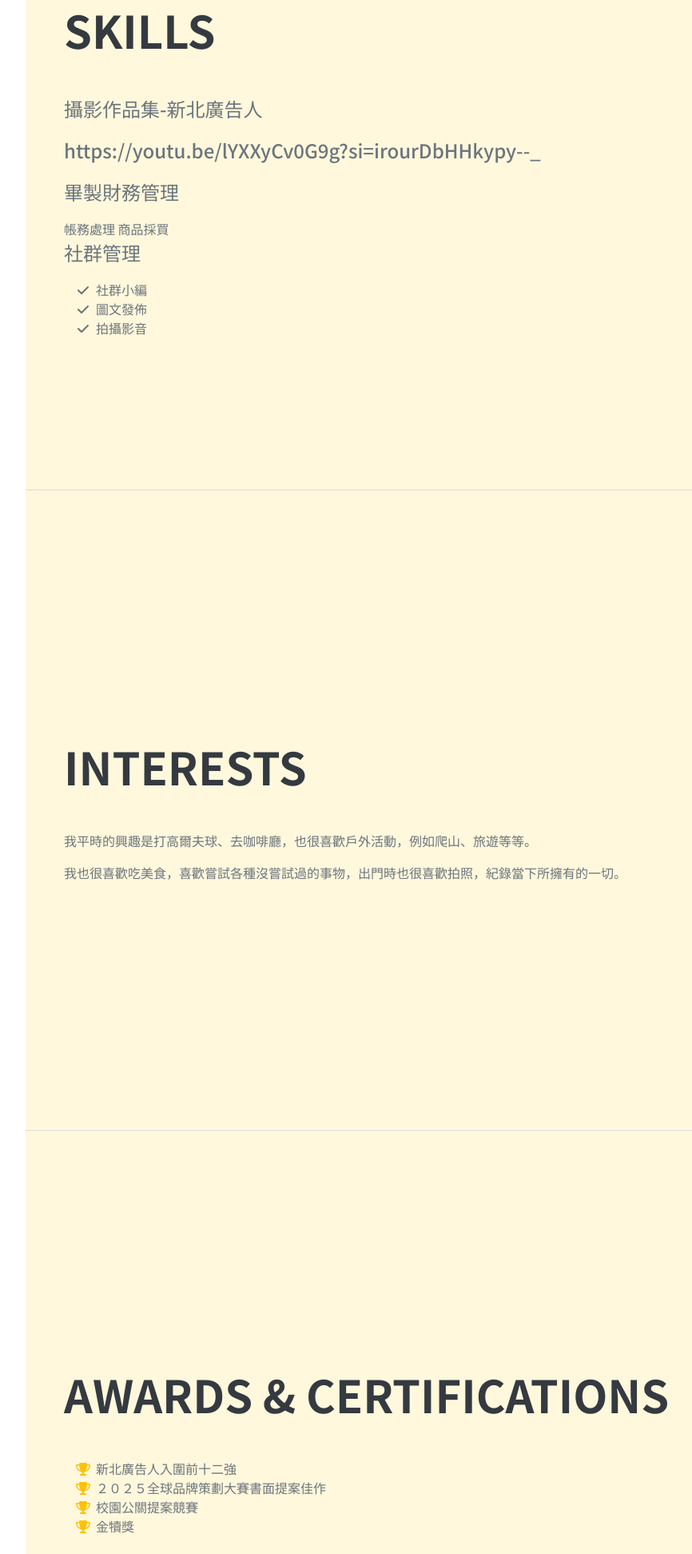
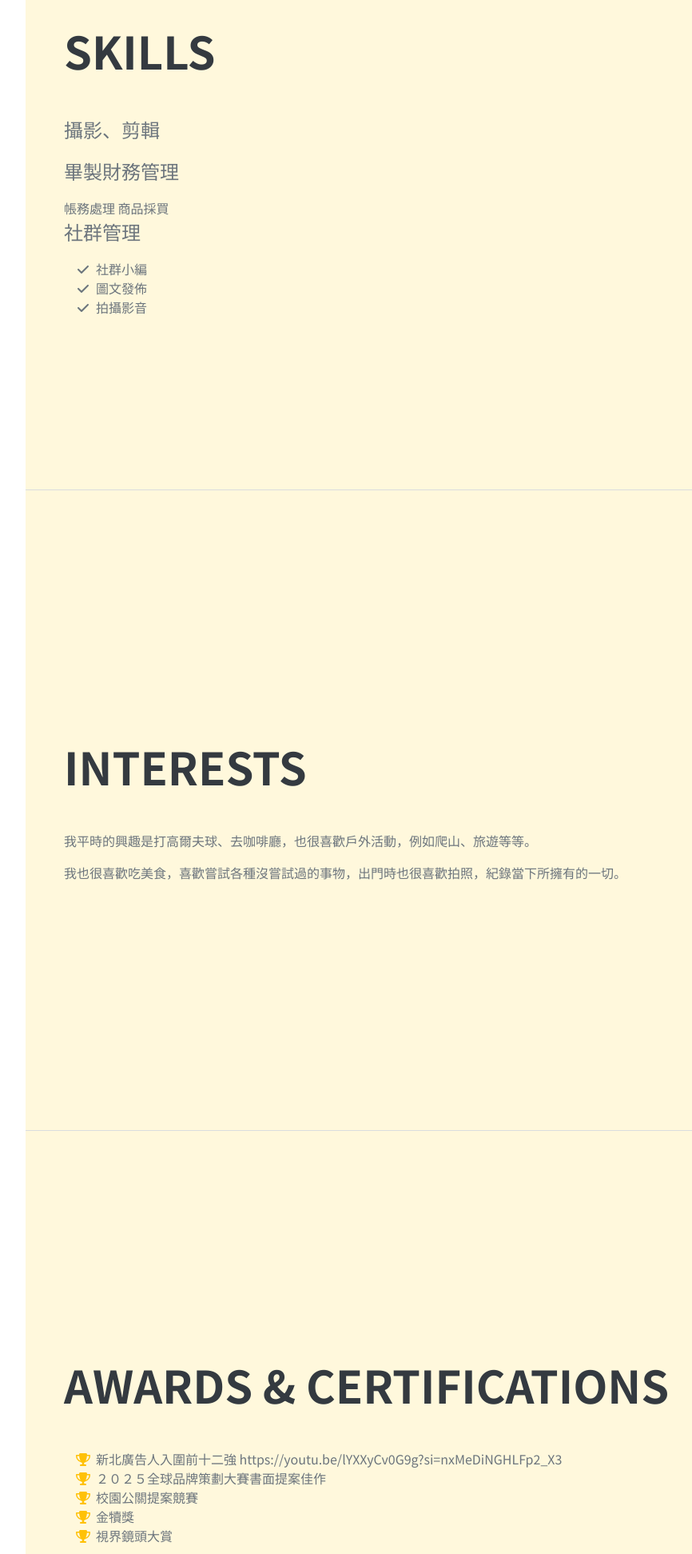
Before and after one commit to a112050214-code/a112050214-code.github.io, a plain HTML site: page index.html in a window 1280 px wide. Shown: the part 2617-4560 px from the top of the page at 80% size, without its empty margins (240-1106 px from the left). Drawn offline with nearby package versions, Linux system fonts and the light colour scheme.

Commit message:
１１１７

```diff
--- a/index.html
+++ b/index.html
@@ -5,7 +5,7 @@
         <meta name="viewport" content="width=device-width, initial-scale=1, shrink-to-fit=no" />
         <meta name="description" content="" />
         <meta name="author" content="" />
-        <title>Resume - Start Bootstrap Theme</title>
+        <title>公廣四乙 蔡欣頴 履歷</title>
         <link rel="icon" type="image/x-icon" href="assets/img/favicon.ico" />
         <!-- Font Awesome icons (free version)-->
         <script src="https://use.fontawesome.com/releases/v6.3.0/js/all.js" crossorigin="anonymous"></script>
@@ -126,8 +126,8 @@
             <section class="resume-section" id="skills">
                 <div class="resume-section-content">
                     <h2 class="mb-5">Skills</h2>
-                    <div class="subheading mb-3">攝影作品集-新北廣告人</div>
-                    <div class="subheading mb-3">https://youtu.be/lYXXyCv0G9g?si=irourDbHHkypy--_</div>
+                    <div class="subheading mb-3">攝影、剪輯</div>
+                    <div class="subheading mb-3"></div>
 
                     <div class="subheading mb-3">畢製財務管理</div>
 
@@ -180,6 +180,7 @@
                         <li>
                             <span class="fa-li"><i class="fas fa-trophy text-warning"></i></span>
                             新北廣告人入圍前十二強
+                            https://youtu.be/lYXXyCv0G9g?si=nxMeDiNGHLFp2_X3
                         </li>
                         <li>
                             <span class="fa-li"><i class="fas fa-trophy text-warning"></i></span>
@@ -198,6 +199,11 @@
                              金犢獎
                         </li>
                         <li>
+                            <span class="fa-li"><i class="fas fa-trophy text-warning"></i></span>
+
+                            <sup></sup>
+                             視界鏡頭大賞
+                        </li>
 
 
                 </div>
```
